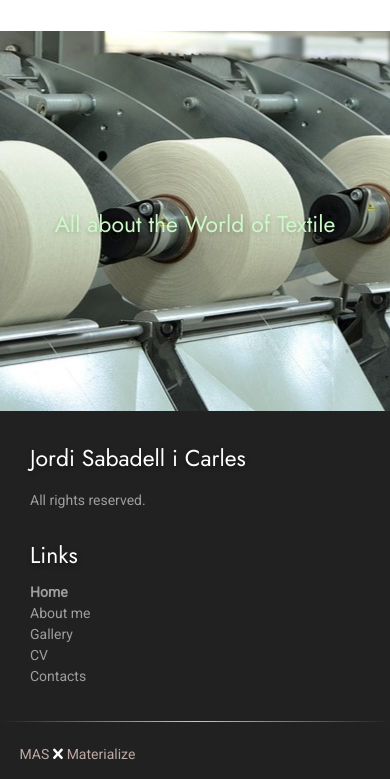
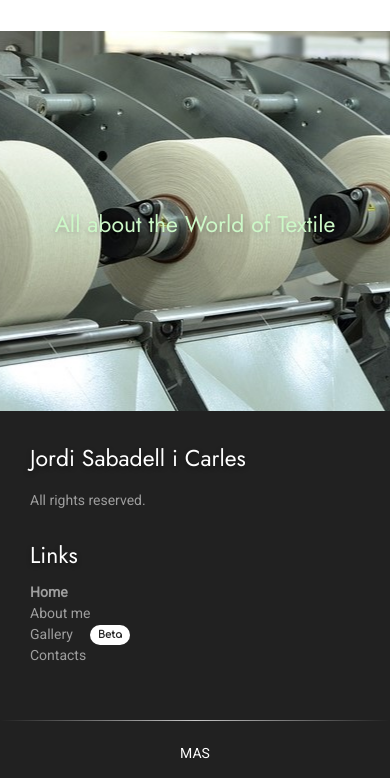
Before and after one commit to ElSabadell/JSC_WebSite, a plain HTML site: page index.html in a window 390 px wide. Shown: the part 695-1474 px from the top of the page. Drawn offline with nearby package versions, Linux system fonts and the light colour scheme.

Commit message:
Added the Responsive logo and Beta Gallery TAG

```diff
--- a/HomePage/css/style.css
+++ b/HomePage/css/style.css
@@ -133,3 +133,56 @@ h5{
 .icon_text{
   color: black;
 }
+
+@media only screen and (min-width: 768px) {
+  /* tablets and desktop */
+  #logo-desktop{
+    visibility: visible !important;
+  }
+  .brand-logo{
+    visibility: hidden;
+  }
+}
+
+@media only screen and (max-width: 767px) {
+  /* phones */
+  #logo-desktop{
+    visibility: hidden;
+  }
+  .brand-logo{
+    visibility: visible;
+  }
+}
+
+@media only screen and (max-width: 767px) and (orientation: portrait) {
+  /* portrait phones */
+  #logo-desktop{
+    visibility: hidden;
+  }
+  .brand-logo{
+    visibility: visible;
+  }
+}
+.cont-beta{
+  border-radius: 100px;
+  background-color: #fff;
+  text-decoration: none;
+  width: 40px;
+  height: 20px;
+  text-align: center;
+  position: relative;
+  top: -20px;
+  left: 60px;
+}
+.beta-btn{
+  font-family: 'Comfortaa', cursive;
+  color: #262626;
+  font-size: 10px;
+  position: relative;
+  bottom: 2.5px;
+  cursor: none;
+}
+#contact-btn{
+  position: relative;
+  top: -20px;
+}
--- a/index.html
+++ b/index.html
@@ -19,7 +19,8 @@
   <div class="navbar-fixed">
     <nav>
       <div class="nav-wrapper white">
-        <a href="./index.html" class="brand-logo">JSC</a>
+        <a href="#" class="brand-logo">JSC</a>
+        <a href="#" class="brand-logo" id="logo-desktop">Jordi Sabadell i Carles</a>
         <ul class="right hide-on-med-and-down">
           <li><a href="./index_aboutMe.html"><span>About me</span></a></li>
           <li><a href="./index_gallery.html"><span>Gallery</span></a></li>
@@ -105,17 +106,20 @@
             <li><a class="grey-text" href="./index.html"><span><b>Home</b></span></a></li>
             <li><a class="grey-text" href="./index_aboutMe.html"><span>About me</span></a></li>
             <li><a class="grey-text" href="./index_gallery.html"><span>Gallery</span></a></li>
-            <li><a class="grey-text" href="#!"><span>CV</span></a></li>
-            <li><a class="grey-text" href="#!"><span>Contacts</span></a></li>
+            <div class="cont-beta">
+              <li><a class="beta-btn" href="#!"><b>Beta</b></a></li>
+            </div>
+            <li><a class="grey-text" id="contact-btn" href="#!"><span>Contacts</span></a></li>
           </ul>
         </div>
       </div>
     </div>
     <hr>
-    <div class="footer-copyright #212121 grey darken-4">
+    <div class="center footer-copyright #212121 grey darken-4">
       <div class="container">
-      <a class="brown-text text-lighten-3" href="http://mashome.altervista.org">MAS</a> <a class="x-collab" href="#">X</a>
-      <a  class="brown-text text-lighten-3" href="http://materializecss.com">Materialize</a>
+        <div>
+          <a class="white-text text-lighten-3" href="http://mashome.altervista.org"><span>MAS</span></a>
+        </div>
       </div>
     </div>
   </footer>
```
